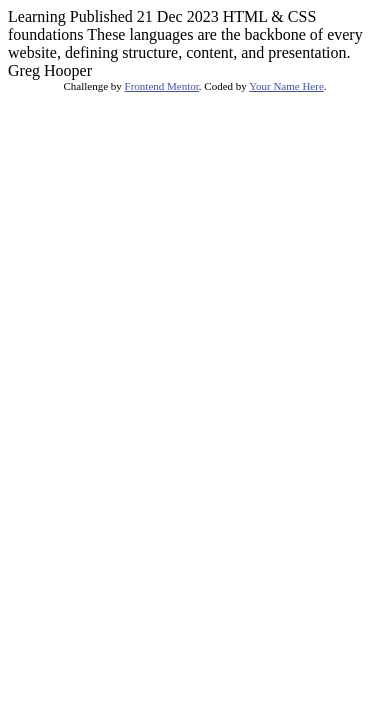
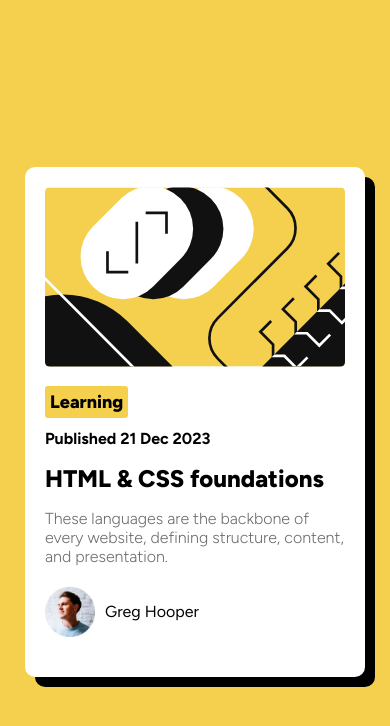
Before and after one commit to Lordgebrio/blog-preview-card-main, a plain HTML site: page index.html in a window 390 px wide. Drawn offline with Linux system fonts and the light colour scheme.

Commit message:
Prueba 1 responsive finished

```diff
--- a/index.html
+++ b/index.html
@@ -1,34 +1,57 @@
 <!DOCTYPE html>
 <html lang="en">
   <head>
-  <meta charset="UTF-8">
-  <meta name="viewport" content="width=device-width, initial-scale=1.0"> <!-- displays site properly based on user's device -->
+    <meta charset="UTF-8" />
+    <meta name="viewport" content="width=device-width, initial-scale=1.0" />
+    <!-- displays site properly based on user's device -->
 
-  <link rel="icon" type="image/png" sizes="32x32" href="./assets/images/favicon-32x32.png">
+    <link
+      rel="icon"
+      type="image/png"
+      sizes="32x32"
+      href="./assets/images/favicon-32x32.png"
+    />
+    <link rel="stylesheet" href="style.css" />
 
     <title>Frontend Mentor | Blog preview card</title>
 
     <!-- Feel free to remove these styles or customise in your own stylesheet 👍 -->
     <style>
-    .attribution { font-size: 11px; text-align: center; }
-    .attribution a { color: hsl(228, 45%, 44%); }
+      .attribution {
+        font-size: 11px;
+        text-align: center;
+      }
+      .attribution a {
+        color: hsl(228, 45%, 44%);
+      }
     </style>
   </head>
   <body>
+    <div class="inner container-card">
+      <div class="card-img">
+        <img
+          src="assets/images/illustration-article.svg"
+          alt="Imagen de Inicio"
+        />
+      </div>
+      <div class="inner card-text">
+        <span>Learning</span>
+        <p>Published 21 Dec 2023</p>
+        <h2>HTML & CSS foundations</h2>
+        <p class="text">
+          These languages are the backbone of every website, defining structure,
+          content, and presentation.
+        </p>
+      </div>
+      <div class="inner user">
+        <img src="assets/images/image-avatar.webp" alt="" />
+        <p>Greg Hooper</p>
+      </div>
+    </div>
 
-  Learning
-
-  Published 21 Dec 2023
-
-  HTML & CSS foundations
-
-  These languages are the backbone of every website, defining structure, content, and presentation.
-
-  Greg Hooper
-
-  <div class="attribution">
+    <!-- <div class="attribution">
     Challenge by <a href="https://www.frontendmentor.io?ref=challenge" target="_blank">Frontend Mentor</a>.
     Coded by <a href="#">Your Name Here</a>.
-  </div>
+  </div> -->
   </body>
 </html>
--- /dev/null
+++ b/style.css
@@ -0,0 +1,74 @@
+@import url('https://fonts.googleapis.com/css2?family=Figtree:ital,wght@0,300..900;1,300..900&display=swap');
+
+body {
+  background-color: hsl(47, 88%, 63%);
+  font-family: 'Figtree', sans-serif;
+  display: flex;
+  justify-content: center;
+  align-items: center;
+  height: 100vh;
+  margin: 0;
+}
+
+.container-card {
+  /* max-width: 350px;
+  text-align: center;
+  background-color: #fff;
+  border-radius: 20px;
+  border: solid 1px #000;
+  padding: 20px; */
+
+  width: 300px;
+  padding: 20px;
+  background-color: #ffffff;
+  border-radius: 10px;
+  box-shadow: 10px 10px 0px 0px #000000;
+  position: relative;
+}
+
+.container-card .inner{
+    margin: 20px 0;
+}
+
+.container-card .card-img img{
+    width: 100%;
+    border-radius: 5px;
+}
+
+.container-card .card-text span{
+    font-size: 18px;
+    font-weight: 800;
+    background-color: hsl(47, 88%, 63%);
+    padding: 5px;
+    border-radius: 3px;
+}
+
+.container-card .card-text p{
+    font-weight: bold;
+}
+
+.container-card .card-text h2{
+    font-weight: 800;
+    margin: 10px 0;
+}
+
+.container-card .card-text h2:hover{
+    cursor: pointer;
+    color: hsl(47, 88%, 63%);
+    transition: .5s;
+}
+
+.container-card .card-text .text{
+    color: hsl(0, 0%, 42%);
+    font-weight: 200;
+}
+
+.container-card .user {
+    display: flex;
+    align-items: center;
+}
+
+.container-card .user img{
+    width: 50px;
+    margin-right: 10px;
+}
```
Lines whose indentation alone changed are shown as unchanged.
